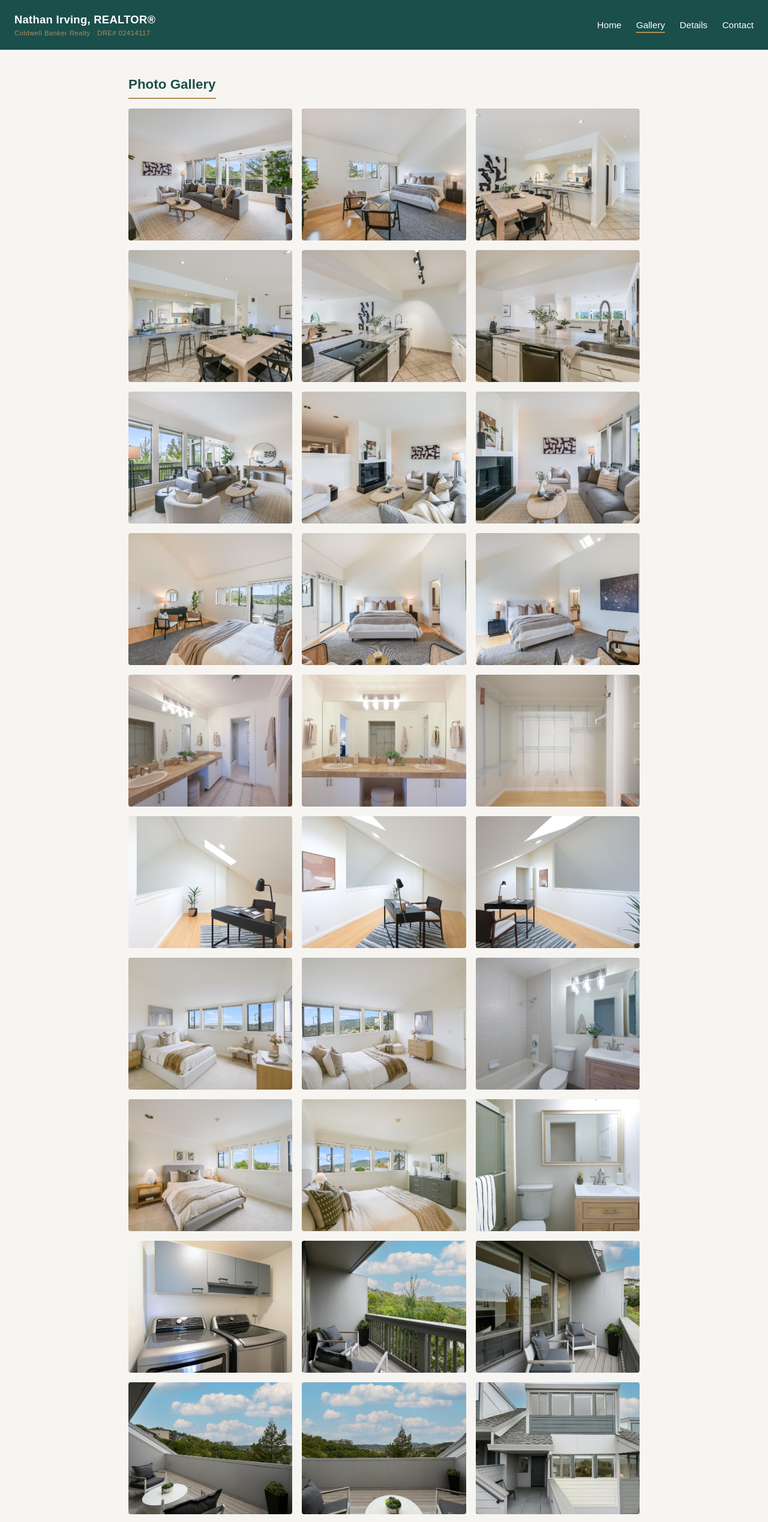
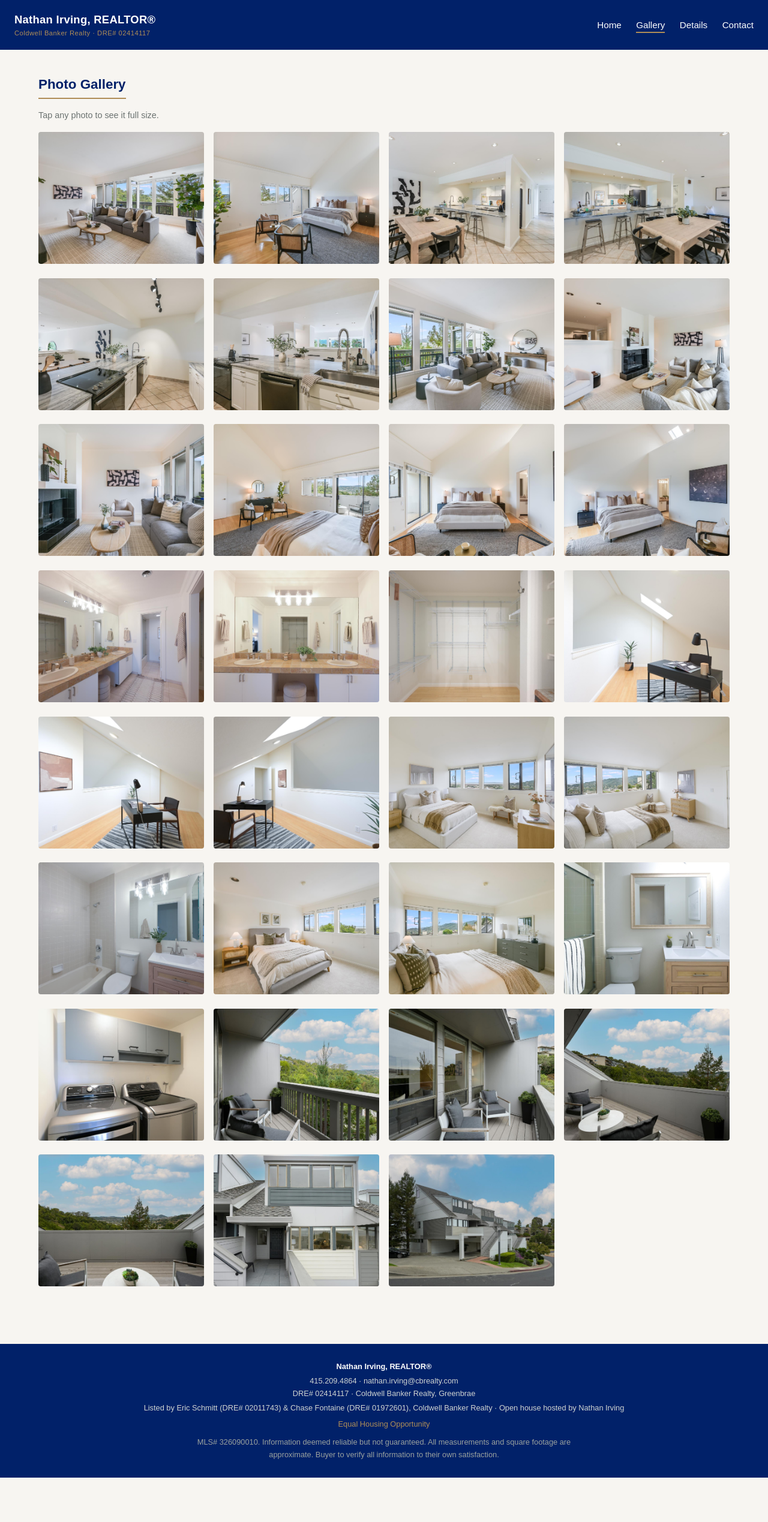
Before and after one commit to nathanirving1984-maker/263-Channing, a plain HTML site: page gallery.html in a window 1280 px wide. Shown: the top 2538 px of the page at 60% size. After the commit the page ends 2464 px from the top, so only its background shows below. Drawn offline with Linux system fonts and the light colour scheme.

Commit message:
Redesign on the 24 Cottage Ln template: navy/gold, photo hero, open house banner, photo strip, tap-to-enlarge gallery
Co-Authored-By: Claude Opus 5.5 <noreply@anthropic.com>
Claude-Session: https://claude.ai/code/session_01KvetAyFwcckim6DH7pVoUW

```diff
--- a/gallery.html
+++ b/gallery.html
@@ -14,52 +14,55 @@
     <a href="index.html">Home</a>
     <a href="gallery.html" class="active">Gallery</a>
     <a href="details.html">Details</a>
+
     <a href="contact.html">Contact</a>
   </nav>
 </header>
 
-<main>
+<main class="wide">
   <section>
     <h2>Photo Gallery</h2>
+    <p class="hint">Tap any photo to see it full size.</p>
     <div class="gallery-grid">
-      <img src="images/01-living-room.jpg" alt="263 Channing Way - Living room with wall of windows" loading="lazy">
-      <img src="images/02-bedroom.jpg" alt="263 Channing Way - Bedroom with hardwood floors" loading="lazy">
-      <img src="images/03-dining-kitchen.jpg" alt="263 Channing Way - Dining area and kitchen" loading="lazy">
-      <img src="images/04-kitchen-dining.jpg" alt="263 Channing Way - Kitchen breakfast bar and dining" loading="lazy">
-      <img src="images/05-kitchen.jpg" alt="263 Channing Way - Kitchen" loading="lazy">
-      <img src="images/06-kitchen-detail.jpg" alt="263 Channing Way - Kitchen counters and sink" loading="lazy">
-      <img src="images/07-living-room-views.jpg" alt="263 Channing Way - Living room with hill views" loading="lazy">
-      <img src="images/08-living-room-fireplace.jpg" alt="263 Channing Way - Living room and fireplace" loading="lazy">
-      <img src="images/09-fireplace.jpg" alt="263 Channing Way - Fireplace" loading="lazy">
-      <img src="images/10-primary-suite-deck.jpg" alt="263 Channing Way - Primary suite opening to private deck" loading="lazy">
-      <img src="images/11-primary-suite.jpg" alt="263 Channing Way - Primary suite" loading="lazy">
-      <img src="images/12-primary-suite-2.jpg" alt="263 Channing Way - Primary suite" loading="lazy">
-      <img src="images/13-primary-bath.jpg" alt="263 Channing Way - Primary bath" loading="lazy">
-      <img src="images/14-primary-bath-vanity.jpg" alt="263 Channing Way - Primary bath double vanity" loading="lazy">
-      <img src="images/15-walk-in-closet.jpg" alt="263 Channing Way - Walk-in closet" loading="lazy">
-      <img src="images/16-loft-office.jpg" alt="263 Channing Way - Loft / office with skylight" loading="lazy">
-      <img src="images/17-loft-office-2.jpg" alt="263 Channing Way - Loft / office" loading="lazy">
-      <img src="images/18-loft-office-3.jpg" alt="263 Channing Way - Loft / office" loading="lazy">
-      <img src="images/19-bedroom-views.jpg" alt="263 Channing Way - Bedroom with view windows" loading="lazy">
-      <img src="images/20-bedroom-views-2.jpg" alt="263 Channing Way - Bedroom with view windows" loading="lazy">
-      <img src="images/21-bathroom.jpg" alt="263 Channing Way - Bathroom" loading="lazy">
-      <img src="images/22-guest-bedroom.jpg" alt="263 Channing Way - Guest bedroom" loading="lazy">
-      <img src="images/23-guest-bedroom-2.jpg" alt="263 Channing Way - Guest bedroom" loading="lazy">
-      <img src="images/24-guest-bath.jpg" alt="263 Channing Way - Guest bath" loading="lazy">
-      <img src="images/25-laundry.jpg" alt="263 Channing Way - In-unit laundry" loading="lazy">
-      <img src="images/26-balcony.jpg" alt="263 Channing Way - Balcony off the living room" loading="lazy">
-      <img src="images/27-balcony-2.jpg" alt="263 Channing Way - Balcony" loading="lazy">
-      <img src="images/28-primary-deck-views.jpg" alt="263 Channing Way - Primary suite deck with western hill views" loading="lazy">
-      <img src="images/29-primary-deck-views-2.jpg" alt="263 Channing Way - Primary suite deck" loading="lazy">
-      <img src="images/30-entry.jpg" alt="263 Channing Way - Entry" loading="lazy">
-      <img src="images/31-exterior.jpg" alt="263 Channing Way - Exterior" loading="lazy">
+      <a href="images/01-living-room.jpg" target="_blank" rel="noopener"><img src="images/01-living-room.jpg" alt="Living room, 263 Channing Way" loading="lazy"></a>
+      <a href="images/02-bedroom.jpg" target="_blank" rel="noopener"><img src="images/02-bedroom.jpg" alt="Main-level bedroom, 263 Channing Way" loading="lazy"></a>
+      <a href="images/03-dining-kitchen.jpg" target="_blank" rel="noopener"><img src="images/03-dining-kitchen.jpg" alt="Dining kitchen, 263 Channing Way" loading="lazy"></a>
+      <a href="images/04-kitchen-dining.jpg" target="_blank" rel="noopener"><img src="images/04-kitchen-dining.jpg" alt="Kitchen dining, 263 Channing Way" loading="lazy"></a>
+      <a href="images/05-kitchen.jpg" target="_blank" rel="noopener"><img src="images/05-kitchen.jpg" alt="Kitchen, 263 Channing Way" loading="lazy"></a>
+      <a href="images/06-kitchen-detail.jpg" target="_blank" rel="noopener"><img src="images/06-kitchen-detail.jpg" alt="Kitchen detail, 263 Channing Way" loading="lazy"></a>
+      <a href="images/07-living-room-views.jpg" target="_blank" rel="noopener"><img src="images/07-living-room-views.jpg" alt="Living room views, 263 Channing Way" loading="lazy"></a>
+      <a href="images/08-living-room-fireplace.jpg" target="_blank" rel="noopener"><img src="images/08-living-room-fireplace.jpg" alt="Living room fireplace, 263 Channing Way" loading="lazy"></a>
+      <a href="images/09-fireplace.jpg" target="_blank" rel="noopener"><img src="images/09-fireplace.jpg" alt="Fireplace, 263 Channing Way" loading="lazy"></a>
+      <a href="images/10-primary-suite-deck.jpg" target="_blank" rel="noopener"><img src="images/10-primary-suite-deck.jpg" alt="Primary suite opening to its private deck, 263 Channing Way" loading="lazy"></a>
+      <a href="images/11-primary-suite.jpg" target="_blank" rel="noopener"><img src="images/11-primary-suite.jpg" alt="Primary suite, 263 Channing Way" loading="lazy"></a>
+      <a href="images/12-primary-suite-2.jpg" target="_blank" rel="noopener"><img src="images/12-primary-suite-2.jpg" alt="Primary suite 2, 263 Channing Way" loading="lazy"></a>
+      <a href="images/13-primary-bath.jpg" target="_blank" rel="noopener"><img src="images/13-primary-bath.jpg" alt="Primary bath, 263 Channing Way" loading="lazy"></a>
+      <a href="images/14-primary-bath-vanity.jpg" target="_blank" rel="noopener"><img src="images/14-primary-bath-vanity.jpg" alt="Primary bath vanity, 263 Channing Way" loading="lazy"></a>
+      <a href="images/15-walk-in-closet.jpg" target="_blank" rel="noopener"><img src="images/15-walk-in-closet.jpg" alt="Walk-in closet, 263 Channing Way" loading="lazy"></a>
+      <a href="images/16-loft-office.jpg" target="_blank" rel="noopener"><img src="images/16-loft-office.jpg" alt="Skylit loft / office, 263 Channing Way" loading="lazy"></a>
+      <a href="images/17-loft-office-2.jpg" target="_blank" rel="noopener"><img src="images/17-loft-office-2.jpg" alt="Loft / office, 263 Channing Way" loading="lazy"></a>
+      <a href="images/18-loft-office-3.jpg" target="_blank" rel="noopener"><img src="images/18-loft-office-3.jpg" alt="Loft / office, 263 Channing Way" loading="lazy"></a>
+      <a href="images/19-bedroom-views.jpg" target="_blank" rel="noopener"><img src="images/19-bedroom-views.jpg" alt="Bedroom views, 263 Channing Way" loading="lazy"></a>
+      <a href="images/20-bedroom-views-2.jpg" target="_blank" rel="noopener"><img src="images/20-bedroom-views-2.jpg" alt="Bedroom views 2, 263 Channing Way" loading="lazy"></a>
+      <a href="images/21-bathroom.jpg" target="_blank" rel="noopener"><img src="images/21-bathroom.jpg" alt="Bathroom, 263 Channing Way" loading="lazy"></a>
+      <a href="images/22-guest-bedroom.jpg" target="_blank" rel="noopener"><img src="images/22-guest-bedroom.jpg" alt="Guest bedroom, 263 Channing Way" loading="lazy"></a>
+      <a href="images/23-guest-bedroom-2.jpg" target="_blank" rel="noopener"><img src="images/23-guest-bedroom-2.jpg" alt="Guest bedroom 2, 263 Channing Way" loading="lazy"></a>
+      <a href="images/24-guest-bath.jpg" target="_blank" rel="noopener"><img src="images/24-guest-bath.jpg" alt="Guest bath, 263 Channing Way" loading="lazy"></a>
+      <a href="images/25-laundry.jpg" target="_blank" rel="noopener"><img src="images/25-laundry.jpg" alt="In-unit laundry, 263 Channing Way" loading="lazy"></a>
+      <a href="images/26-balcony.jpg" target="_blank" rel="noopener"><img src="images/26-balcony.jpg" alt="Balcony off the living room, 263 Channing Way" loading="lazy"></a>
+      <a href="images/27-balcony-2.jpg" target="_blank" rel="noopener"><img src="images/27-balcony-2.jpg" alt="Balcony 2, 263 Channing Way" loading="lazy"></a>
+      <a href="images/28-primary-deck-views.jpg" target="_blank" rel="noopener"><img src="images/28-primary-deck-views.jpg" alt="Primary suite deck with western hill views, 263 Channing Way" loading="lazy"></a>
+      <a href="images/29-primary-deck-views-2.jpg" target="_blank" rel="noopener"><img src="images/29-primary-deck-views-2.jpg" alt="Primary suite deck, 263 Channing Way" loading="lazy"></a>
+      <a href="images/30-entry.jpg" target="_blank" rel="noopener"><img src="images/30-entry.jpg" alt="Entry, 263 Channing Way" loading="lazy"></a>
+      <a href="images/31-exterior.jpg" target="_blank" rel="noopener"><img src="images/31-exterior.jpg" alt="Exterior, 263 Channing Way" loading="lazy"></a>
     </div>
   </section>
+
 </main>
 
 <footer>
   <div class="agent-line">Nathan Irving, REALTOR&reg;</div>
-  <div>(415) 209-4864 &middot; nathan.irving@cbrealty.com</div>
+  <div>415.209.4864 &middot; nathan.irving@cbrealty.com</div>
   <div>DRE# 02414117 &middot; Coldwell Banker Realty, Greenbrae</div>
   <div class="listed-by">Listed by Eric Schmitt (DRE# 02011743) &amp; Chase Fontaine (DRE# 01972601), Coldwell Banker Realty &middot; Open house hosted by Nathan Irving</div>
   <span class="eho">Equal Housing Opportunity</span>
--- a/style.css
+++ b/style.css
@@ -1,5 +1,5 @@
 :root {
-  --teal: #1B4F4C;
+  --teal: #012169; /* Coldwell Banker navy (variable name kept from template) */
   --gold: #B08D57;
   --cream: #F7F5F1;
   --dark: #22282A;
@@ -167,7 +167,7 @@ button[type="submit"]:hover { background: var(--teal); }
 
 /* Footer / compliance */
 footer {
-  background: var(--dark);
+  background: var(--teal);
   color: #cfd3d1;
   padding: 28px 24px;
   font-size: 0.8rem;
@@ -183,5 +183,39 @@ footer .eho { color: var(--gold); margin-top: 6px; display: block; }
   .hero .price { font-size: 1.7rem; }
 }
 
-/* Listing credit when Nathan is hosting, not listing */
-.listed-by { font-size: 0.85rem; margin-top: 6px; opacity: 0.85; }
+/* --- Photo hero, open house banner, photo strip, gallery (from 24 Cottage Ln) --- */
+.hero.has-photo {
+  background: linear-gradient(rgba(1,20,60,0.40), rgba(1,20,60,0.68)), var(--hero-img) center 40% / cover no-repeat;
+  padding: 120px 24px;
+}
+.hero.has-photo h1, .hero.has-photo .price { text-shadow: 0 2px 10px rgba(0,0,0,0.45); }
+.hero.has-photo .tagline { color: #fff; font-weight: bold; text-shadow: 0 1px 8px rgba(0,0,0,0.7); }
+.oh-banner {
+  background: var(--gold);
+  color: #fff;
+  text-align: center;
+  padding: 12px 16px;
+  font-size: 1.05rem;
+  font-weight: bold;
+}
+.oh-banner .oh-label { text-transform: uppercase; letter-spacing: 1px; margin-right: 10px; font-size: 0.85rem; opacity: 0.9; }
+section p + p { margin-top: 12px; }
+.photo-strip { display: grid; grid-template-columns: repeat(auto-fit, minmax(200px, 1fr)); gap: 12px; margin-bottom: 48px; }
+.photo-strip img { width: 100%; height: 200px; object-fit: cover; border-radius: 4px; }
+.text-link { color: var(--teal); font-weight: bold; border-bottom: 1px solid var(--gold); }
+main.wide { max-width: 1200px; }
+.hint { color: var(--gray); font-size: 0.9rem; margin-bottom: 16px; }
+.gallery-grid a { display: block; }
+.gallery-grid img { transition: opacity 0.15s; }
+.gallery-grid a:hover img { opacity: 0.85; }
+@media (max-width: 600px) {
+  .hero.has-photo { padding: 80px 16px; }
+  .oh-banner .oh-label { display: block; margin: 0 0 2px; }
+}
+
+.cta-wrap { text-align: center; margin: -8px 0 36px; }
+.cta-3d { display: inline-block; background: var(--teal); color: #fff; font-weight: bold; padding: 12px 22px; border-radius: 4px; border: 2px solid var(--gold); }
+.cta-3d:hover { background: var(--gold); color: #fff; }
+
+/* Listing credit (when Nathan is hosting, not listing) */
+footer .listed-by { color: #cfd3d1; margin-top: 4px; }
```
Also changed, not shown: contact.html (+3 -2 lines), details.html (+18 -11 lines), index.html (+25 -11 lines).
